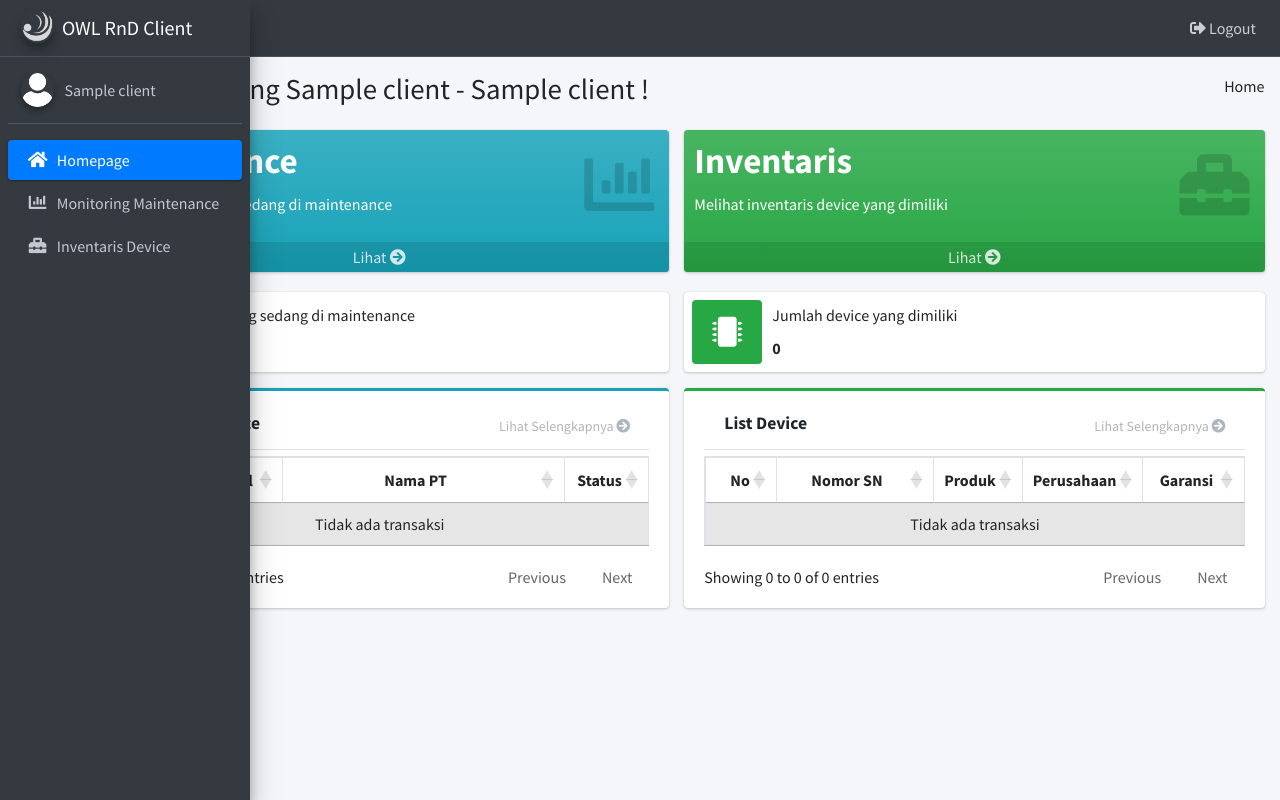
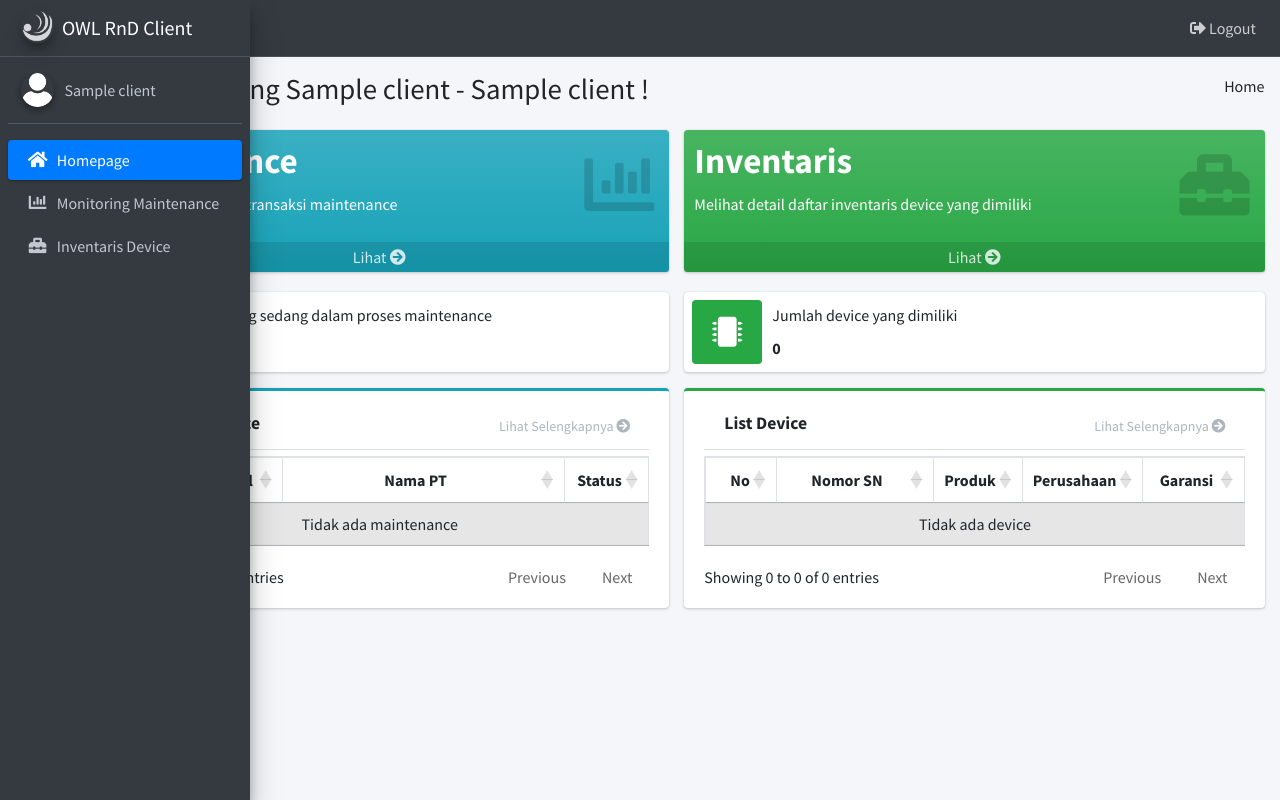
Before and after one commit to munovrizall/owl_client, a PHP site: page /homepage.php in a window 1280 px wide. Run offline with PHP 8.4, Linux system fonts and the light colour scheme; the visitor is signed in with stand-in values (Sample User, id 1); tables that the repository leaves empty or names only in its code hold one stand-in row (values such as "Sample post"); some libraries are stand-ins or nearby versions.

Commit message:
minor changes, improving user experience

```diff
--- a/homepage.php
+++ b/homepage.php
@@ -101,7 +101,7 @@ $rowMaintenanceDeviceCount = mysqli_fetch_assoc($resultMaintenanceDevice)['total
 <head>
     <meta charset="utf-8">
     <meta name="viewport" content="width=device-width, initial-scale=1">
-    <title>Monitoring Maintenance</title>
+    <title>Homepage</title>
 
     <link rel="icon" href="assets/adminlte/dist/img/OWLlogo.png" type="image/x-icon">
     <!-- Google Font: Source Sans Pro -->
@@ -166,7 +166,7 @@ $rowMaintenanceDeviceCount = mysqli_fetch_assoc($resultMaintenanceDevice)['total
         <!-- Main Sidebar Container -->
         <aside class="main-sidebar sidebar-dark-primary elevation-4 fixed">
             <!-- Brand Logo -->
-            <a href="../homepage.php" class="brand-link">
+            <a href="homepage.php" class="brand-link">
                 <img src="assets/adminlte/dist/img/OWLlogo.png" alt="OWL Logo" class="brand-image img-circle elevation-3" style="opacity: .8">
                 <span class="brand-text font-weight-heavy">OWL RnD Client</span>
             </a>
@@ -238,7 +238,7 @@ $rowMaintenanceDeviceCount = mysqli_fetch_assoc($resultMaintenanceDevice)['total
                                 <div class="small-box bg-gradient-info">
                                     <div class="inner">
                                         <h3>Maintenance</h3>
-                                        <p>Melihat barang yang sedang di maintenance</p>
+                                        <p>Melihat detail catatan transaksi maintenance</p>
                                     </div>
                                     <div class="icon">
                                         <i class="fas fa-chart-bar"></i>
@@ -252,7 +252,7 @@ $rowMaintenanceDeviceCount = mysqli_fetch_assoc($resultMaintenanceDevice)['total
                                 <div class="small-box bg-gradient-success">
                                     <div class="inner">
                                         <h3>Inventaris</h3>
-                                        <p>Melihat inventaris device yang dimiliki</p>
+                                        <p>Melihat detail daftar inventaris device yang dimiliki</p>
                                     </div>
                                     <div class="icon">
                                         <i class="fas fa-toolbox"></i>
@@ -268,7 +268,7 @@ $rowMaintenanceDeviceCount = mysqli_fetch_assoc($resultMaintenanceDevice)['total
                                 <div class="info-box">
                                     <span class="info-box-icon bg-info"><i class="fas fa-wrench"></i></span>
                                     <div class="info-box-content">
-                                        <span class="info-box-text">Device yang sedang di maintenance</span>
+                                        <span class="info-box-text">Device yang sedang dalam proses maintenance</span>
                                         <span class="info-box-number"><?php echo $rowMaintenanceDeviceCount?></span>
                                     </div>
                                 </div>
@@ -471,7 +471,7 @@ $rowMaintenanceDeviceCount = mysqli_fetch_assoc($resultMaintenanceDevice)['total
                 pageLength: 5,
                 language: {
                     lengthMenu: 'Tampilkan _MENU_ data per halaman',
-                    zeroRecords: 'Tidak ada transaksi',
+                    zeroRecords: 'Tidak ada maintenance',
                     info: 'Menampilkan _START_ sampai _END_ dari _TOTAL_ data',
                 },
                 dom: 'Bfrtip',
@@ -486,7 +486,7 @@ $rowMaintenanceDeviceCount = mysqli_fetch_assoc($resultMaintenanceDevice)['total
                 pageLength: 5,
                 language: {
                     lengthMenu: 'Tampilkan _MENU_ data per halaman',
-                    zeroRecords: 'Tidak ada transaksi',
+                    zeroRecords: 'Tidak ada device',
                     info: 'Menampilkan _START_ sampai _END_ dari _TOTAL_ data',
                 },
                 dom: 'Bfrtip',
--- a/inventaris/device.php
+++ b/inventaris/device.php
@@ -306,7 +306,7 @@ $result = mysqli_query($conn, $query);
                 responsive: true,
                 language: {
                     lengthMenu: 'Tampilkan _MENU_ data per halaman',
-                    zeroRecords: 'Data tidak ditemukan',
+                    zeroRecords: 'Tidak ada device',
                     info: 'Menampilkan _START_ sampai _END_ dari _TOTAL_ data',
                 },
                 dom: 'Bfrtip',
--- a/monitoring/maintenance.php
+++ b/monitoring/maintenance.php
@@ -144,8 +144,8 @@ $resultTransaksi = mysqli_query($conn, $queryTransaksi);
                         </div><!-- /.col -->
                         <div class="col-sm-6">
                             <ol class="breadcrumb float-sm-right">
-                                <li class="breadcrumb-item"><a href="../homepage.php">Home</a></li>
-                                <li class="breadcrumb-item">Monitoring</li>
+                                <li class="breadcrumb-item active"><a href="../homepage.php">Home</a></li>
+                                <li class="breadcrumb-item active">Maintenance</li>
                             </ol>
                         </div>
                     </div>
@@ -285,7 +285,7 @@ $resultTransaksi = mysqli_query($conn, $queryTransaksi);
                 responsive: true,
                 language: {
                     lengthMenu: 'Tampilkan _MENU_ data per halaman',
-                    zeroRecords: 'Tidak ada transaksi',
+                    zeroRecords: 'Tidak ada maintenance',
                     info: 'Menampilkan _START_ sampai _END_ dari _TOTAL_ data',
                 },
                 dom: 'Bfrtip',
```
Also changed, not shown: monitoring/detail.php (+7 -39 lines).
